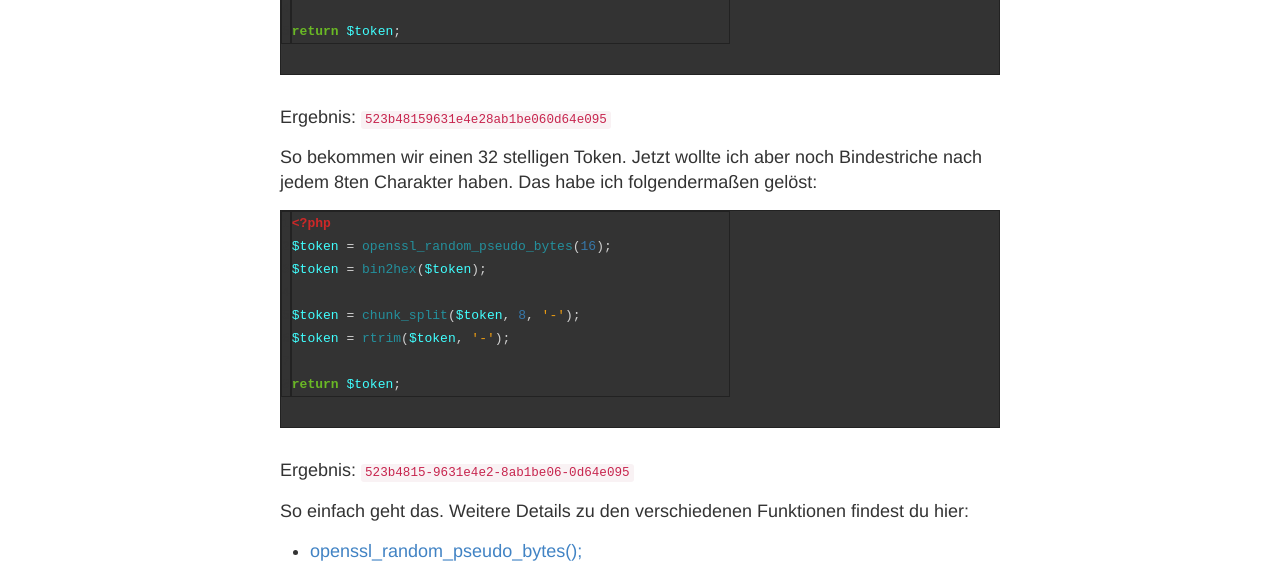
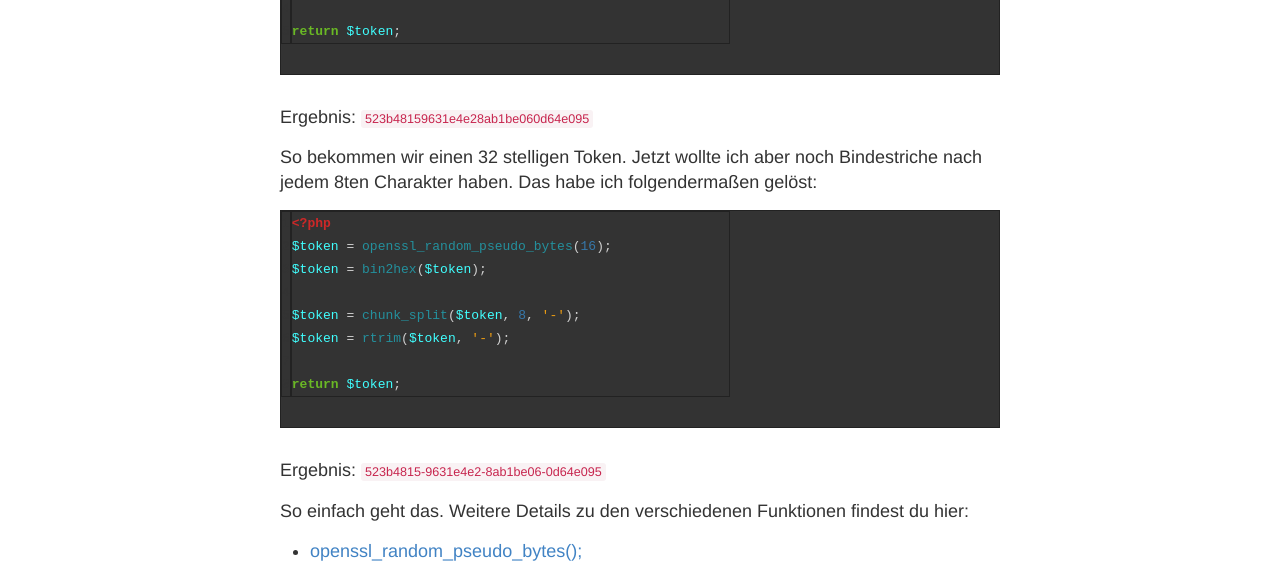
Before and after one commit to pixelbart/pixelbart.github.io, a Jekyll site: the page built from _posts/2016-10-12-PHP-Token.md, in a window 1280 px wide. Shown: the part 598-1165 px from the top of the page. Built offline with Jekyll 4.4.1, drawn with Linux system fonts in a browser that asks for light colours; nearby versions of some CDN libraries; comment, search, counter and statistics services are not loaded.

Commit message:
Update _highlights.scss

```diff
--- a/_sass/_highlights.scss
+++ b/_sass/_highlights.scss
@@ -10,7 +10,7 @@ pre {
   word-wrap: inherit;
 }
 
-code {
+.highlight code {
   font-size: 13px;
   font-family: monospace;
 }
```
